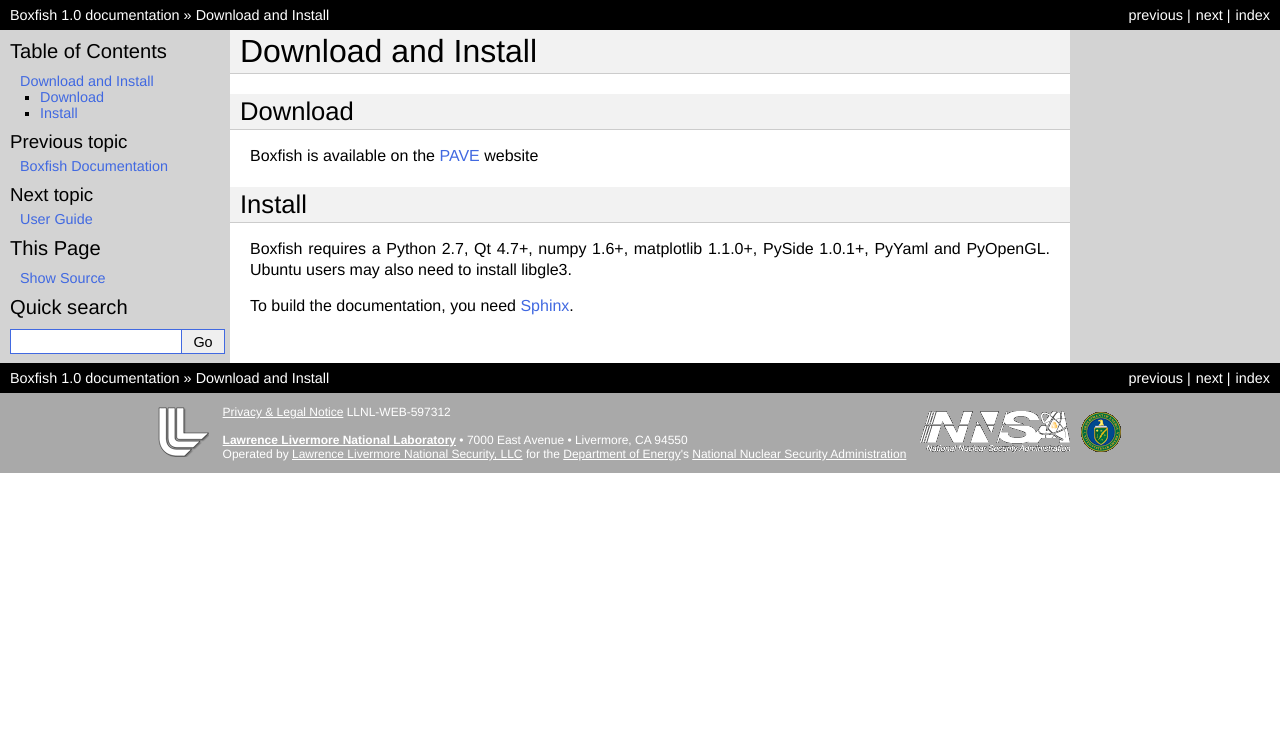
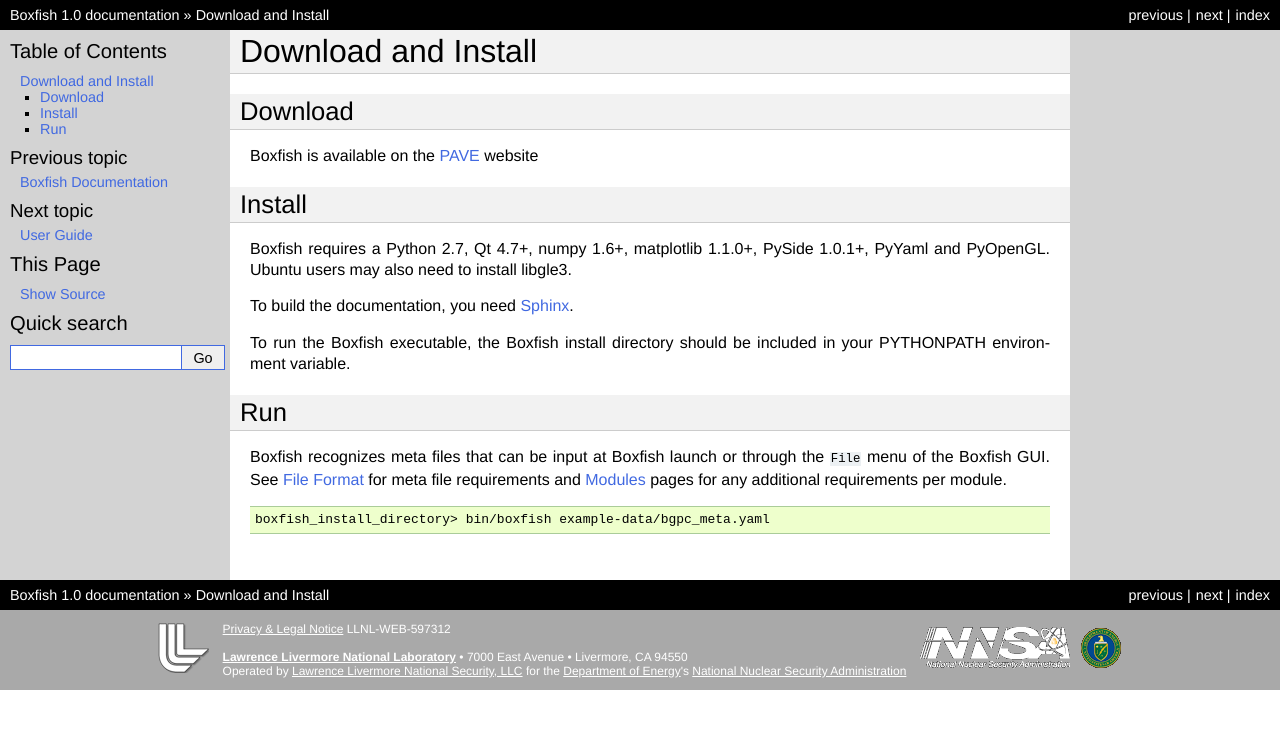
Before and after one commit to LLNL/boxfish, a Sphinx documentation site: the page built from docs/intro.rst, in a window 1280 px wide. Shown: the top 729 px of the page. Built offline with Sphinx 7.4.7, drawn with Linux system fonts in a browser that asks for light colours.

Commit message:
Added PYTHONPATH stuff to Download/Install page

```diff
--- a/docs/intro.rst
+++ b/docs/intro.rst
@@ -12,3 +12,17 @@
 1.0.1+, PyYaml and PyOpenGL. Ubuntu users may also need to install libgle3.
 
 To build the documentation, you need `Sphinx <http://sphinx-doc.org>`_.
+
+To run the Boxfish executable, the Boxfish install directory should be included in your PYTHONPATH environment variable.
+
+Run
+---
+
+Boxfish recognizes meta files that can be input at Boxfish launch or
+through the ``File`` menu of the Boxfish GUI. See :ref:`file-format-label`
+for meta file requirements and :ref:`bfmodules` pages for any additional
+requirements per module.
+
+.. code-block:: none
+
+  boxfish_install_directory> bin/boxfish example-data/bgpc_meta.yaml
```
